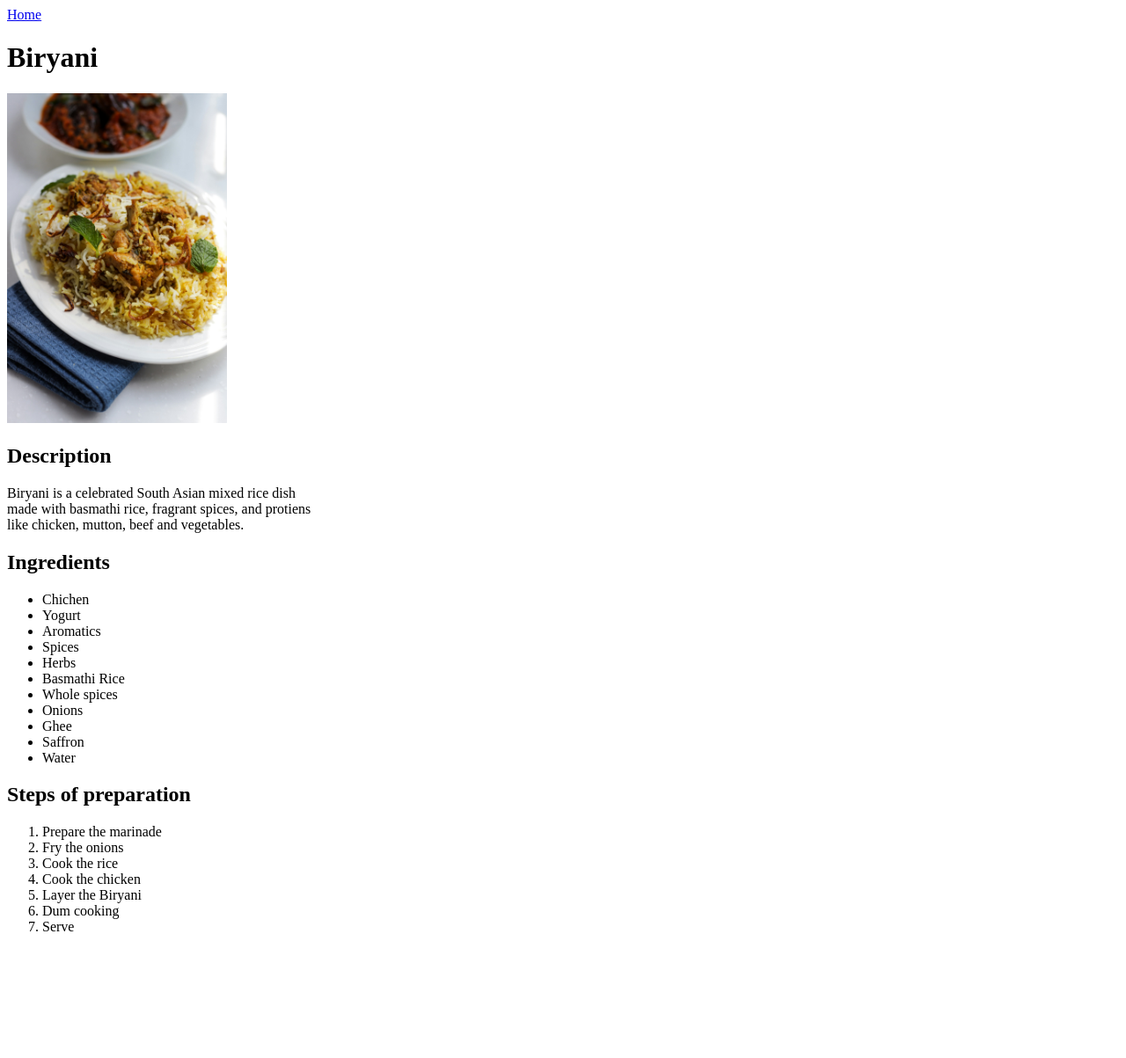
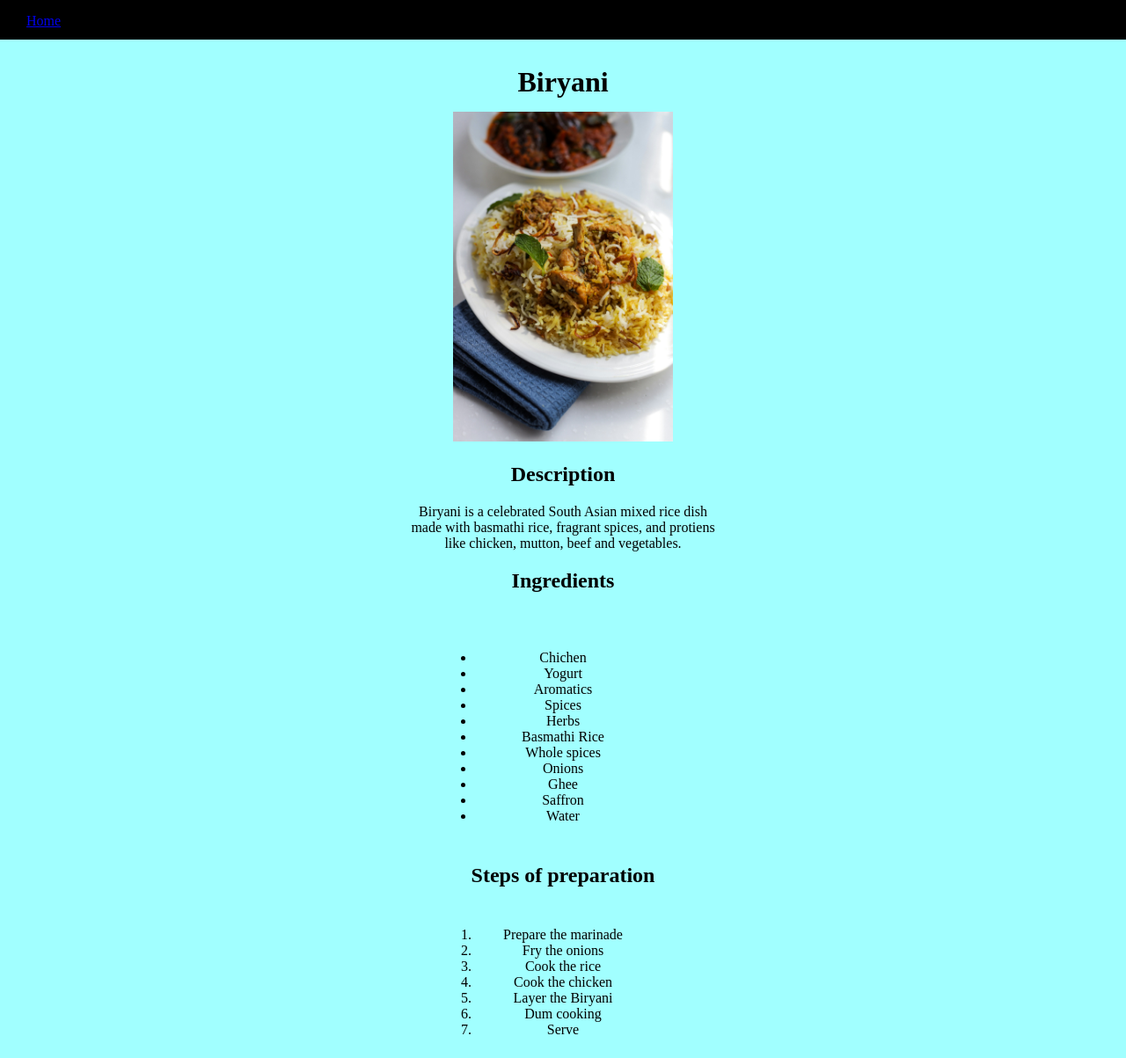
Before and after one commit to Webmav/odin-recipes, a plain HTML site: page recipes/biryani.html in a window 1280 px wide. Shown: the whole page at 88% size. Before the commit the page ends 1079 px from the top, so only its background shows below. Drawn offline with Linux system fonts and the light colour scheme; files that its build step writes are made by us from their sources; files whose address does not match are found by name.

Commit message:
Aligned everything to center in every page, gave background color to everypage and started nav with only home and nothing else - without any style or function or others.

```diff
--- a/recipes/biryani.html
+++ b/recipes/biryani.html
@@ -3,12 +3,17 @@
 <head>
     <meta charset="UTF-8">
     <meta name="viewport" content="width=device-width, initial-scale=1.0">
+    <link rel="stylesheet" href="/Users/ehr/repos/odin-recipes/recipes/style.css">
     <title>Biryani</title>
 </head>
 
 <body>
-    <a href="../index.html">Home</a>
-    <h1>Biryani</h1>
+<nav>
+    <a class="one" href="../index.html">Home</a>
+</nav>
+<div class="one one">
+    <h1 class="one">Biryani</h1>
+
     <img src="img/biryani.jpg" width="250" alt="An image of Biriyani">
 
     <h2>Description</h2>
@@ -17,7 +22,8 @@
 like chicken, mutton, beef and vegetables.</p>
 
     <h2>Ingredients</h2>
-    <ul>
+</div>
+    <ul class="one two">
         <li>Chichen</li>
         <li>Yogurt</li>
         <li>Aromatics</li>
@@ -31,8 +37,8 @@ like chicken, mutton, beef and vegetables.</p>
         <li>Water</li>
     </ul>
 
-    <h2>Steps of preparation</h2>
-    <ol>
+    <h2 class="one one">Steps of preparation</h2>
+    <ol class="one two">
         <li>Prepare the marinade</li>
         <li>Fry the onions</li>
         <li>Cook the rice</li>
@@ -41,5 +47,7 @@ like chicken, mutton, beef and vegetables.</p>
         <li>Dum cooking</li>
         <li>Serve</li>
     </ol>
+
+
 </body>
 </html>
--- a/recipes/style.css
+++ b/recipes/style.css
@@ -2,17 +2,25 @@ body {
     margin:0px;
     padding:0px;
     background-color:rgb(161, 255, 255);
+    width:auto;
+    height:auto;
 }
 
-#one .one {
+nav {
+    background-color:black;
+    padding:15px;
+    height:15px;
+}
+
+.one.one {
     text-align:center;
     margin:0px;
     padding:15px;
 }
 
-#one .two {
-    height: 100px;
-    width:100px;
+.one.two {
+    height: auto;
+    width:200px;
     margin:10px auto;
     padding:20px ;
 }
```
Also changed, not shown: index.html (+2 -6 lines), recipes/al-faham.html (+10 -4 lines), recipes/chicken-curry.html (+9 -3 lines).
